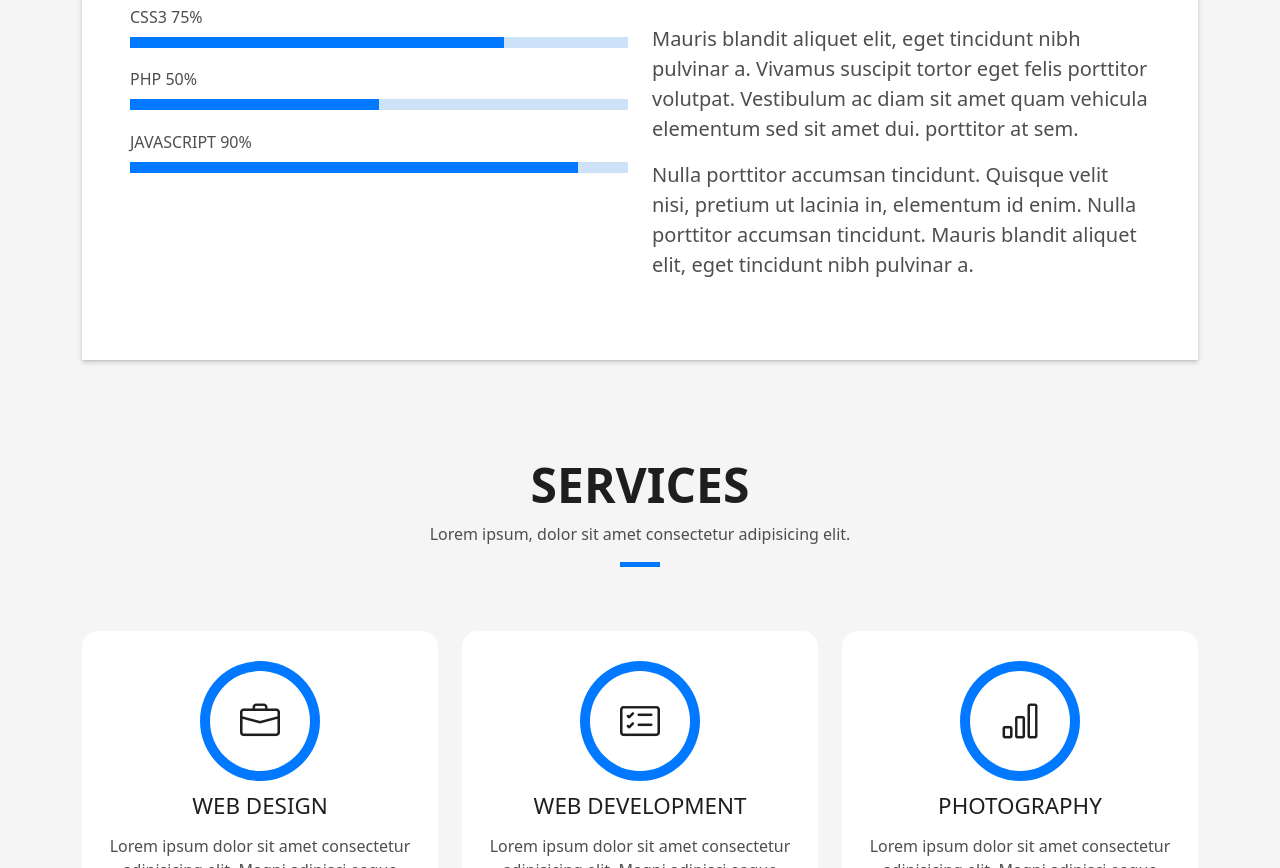
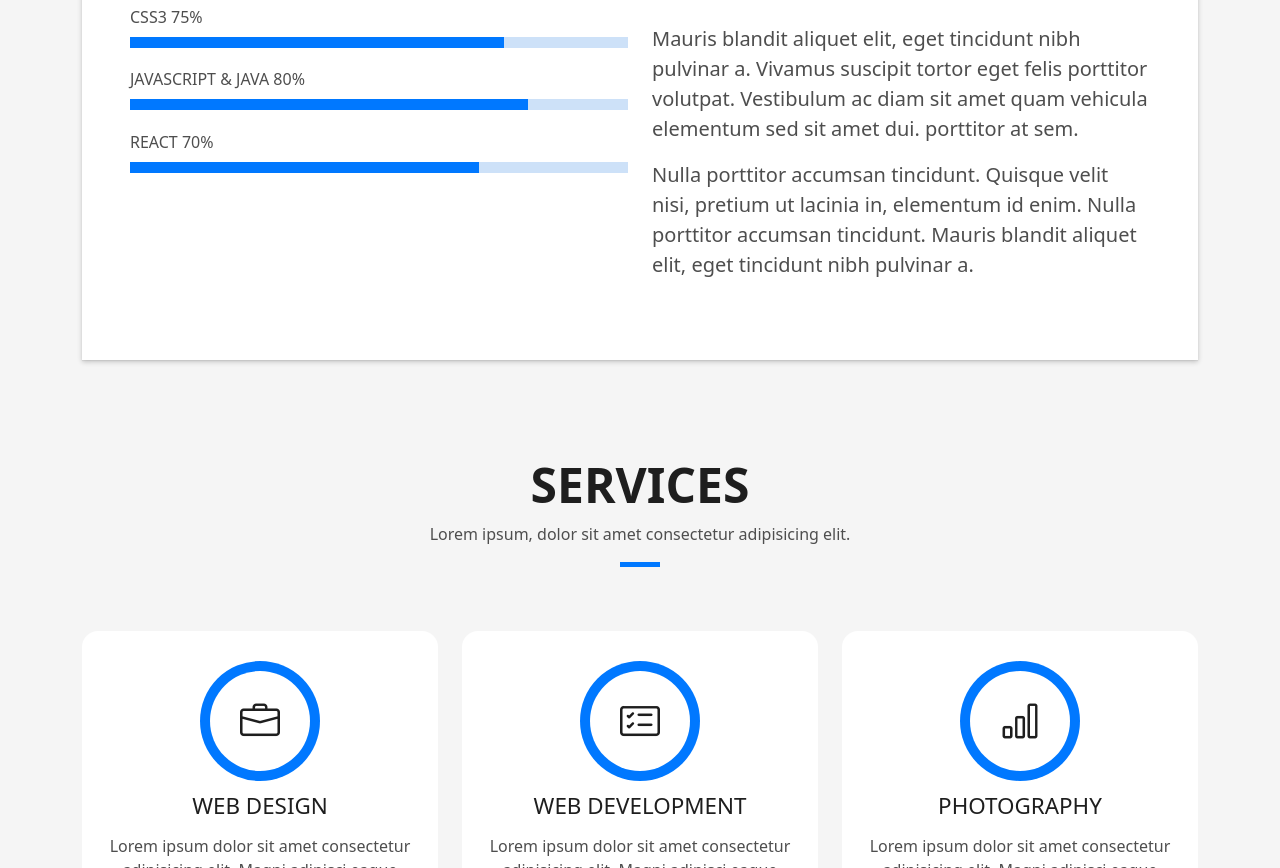
Before and after one commit to aklay1994/antholay.github.io, a plain HTML site: page index.html in a window 1280 px wide. Shown: the part 1210-2078 px from the top of the page. Drawn offline with nearby package versions, Linux system fonts and the light colour scheme.

Commit message:
Adding more Details #2

```diff
--- a/index.html
+++ b/index.html
@@ -126,13 +126,13 @@
                     <div class="progress">
                       <div class="progress-bar" role="progressbar" style="width: 75%" aria-valuenow="75" aria-valuemin="0" aria-valuemax="100"></div>
                     </div>
-                    <span>PHP</span> <span class="pull-right">50%</span>
+                    <span>JAVASCRIPT & JAVA</span> <span class="pull-right">80%</span>
                     <div class="progress">
-                      <div class="progress-bar" role="progressbar" style="width: 50%" aria-valuenow="50" aria-valuemin="0" aria-valuemax="100"></div>
+                      <div class="progress-bar" role="progressbar" style="width: 80%" aria-valuenow="80" aria-valuemin="0" aria-valuemax="100"></div>
                     </div>
-                    <span>JAVASCRIPT</span> <span class="pull-right">90%</span>
+                    <span>REACT</span> <span class="pull-right">70%</span>
                     <div class="progress">
-                      <div class="progress-bar" role="progressbar" style="width: 90%" aria-valuenow="90" aria-valuemin="0" aria-valuemax="100"></div>
+                      <div class="progress-bar" role="progressbar" style="width: 70%" aria-valuenow="70" aria-valuemin="0" aria-valuemax="100"></div>
                     </div>
                   </div>
                 </div>
```
